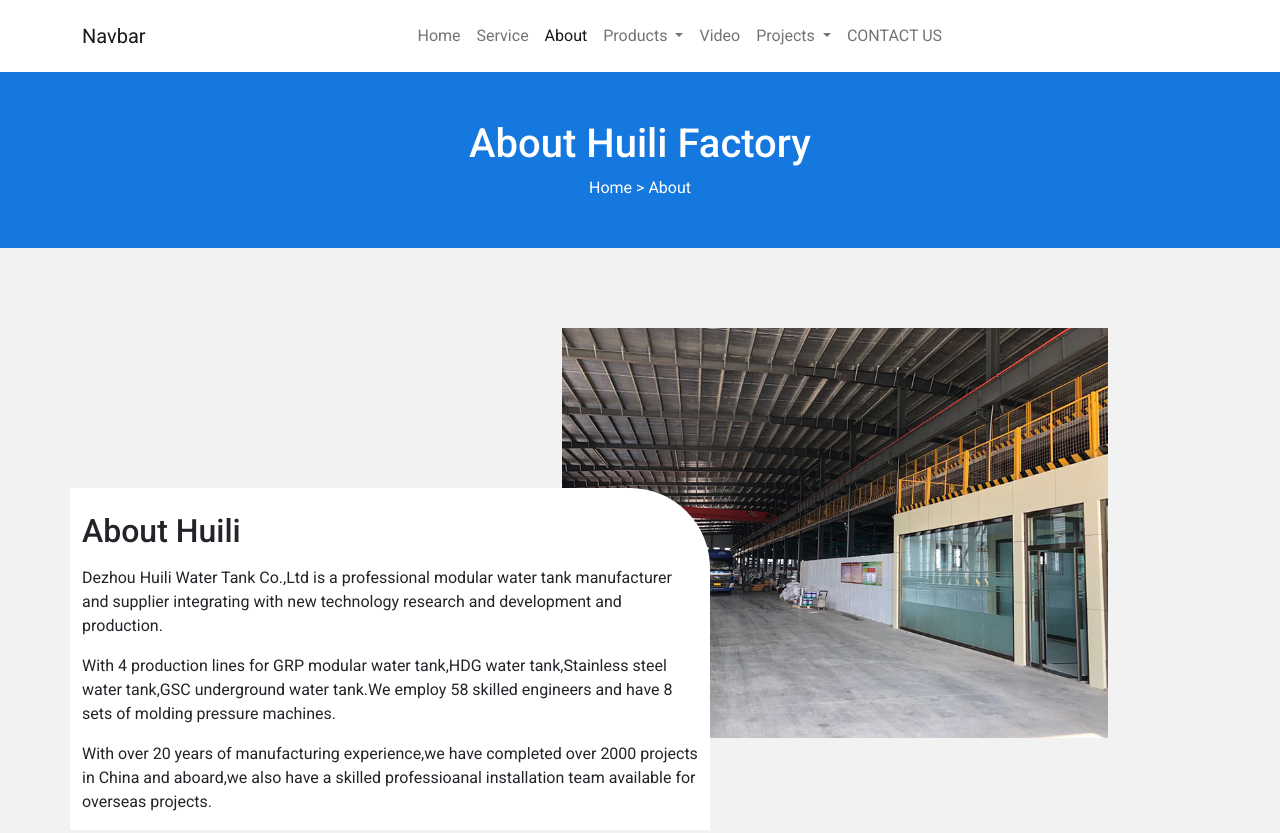
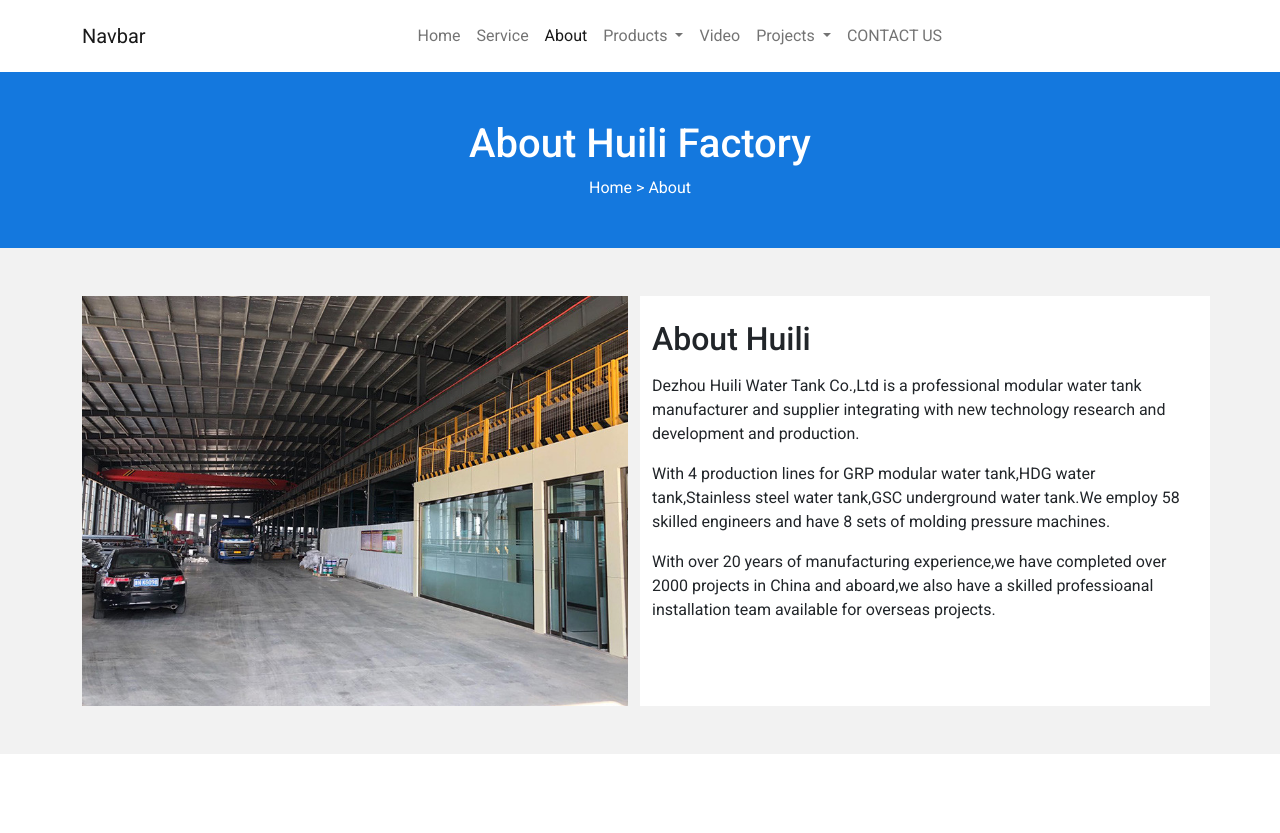
Before and after one commit to MAdityaPrasetyo/SuperHL-T, a plain HTML site: page about.html in a window 1280 px wide. Shown: the top 833 px of the page. Drawn offline with nearby package versions, Linux system fonts and the light colour scheme.

Commit message:
landing-page

```diff
--- a/about.html
+++ b/about.html
@@ -85,24 +85,15 @@
   <div class="container-fluid bg-lightgrey position-relative">
     <div class="container">
       <div class="row">
-          <div class="col-md-6 about-text bg-white position-absolute container">
-            <h2 class="mt-4 mb-3">About Huili</h2>
-              <p>Dezhou Huili Water Tank Co.,Ltd is a professional modular water tank manufacturer and supplier integrating with new technology research and development and production.</p>
-              <p>With 4 production lines for GRP modular water tank,HDG water tank,Stainless steel water tank,GSC underground water tank.We employ 58 skilled engineers and have 8 sets of molding pressure machines.</p>
-              <p>With over 20 years of manufacturing experience,we have completed over 2000 projects in China and aboard,we also have a skilled professioanal installation team available for overseas projects.</p>
+          <div class="col-md-6 mt-5 mb-5 d-flex">
+              <img class="img-fluid" src="img/about-1.jpg">
           </div>
-          <div class="col-md-6 about-image">
-            <img class="img-fluid" src="img/about-1.jpg">
-          </div>
-          <!-- <div class="col-md-6 mt-5 mb-5 bg-white about-content">
+          <div class="col-md-6 mt-5 mb-5 bg-white about-content">
               <h2 class="mt-4 mb-3">About Huili</h2>
               <p>Dezhou Huili Water Tank Co.,Ltd is a professional modular water tank manufacturer and supplier integrating with new technology research and development and production.</p>
               <p>With 4 production lines for GRP modular water tank,HDG water tank,Stainless steel water tank,GSC underground water tank.We employ 58 skilled engineers and have 8 sets of molding pressure machines.</p>
               <p>With over 20 years of manufacturing experience,we have completed over 2000 projects in China and aboard,we also have a skilled professioanal installation team available for overseas projects.</p>
           </div>
-          <div class="col-md-6 mt-5 mb-5 d-flex">
-              <img class="img-fluid" src="img/about-1.jpg">
-          </div> -->
       </div>
     </div>
   </div>
--- a/index.html
+++ b/index.html
@@ -11,6 +11,7 @@
     integrity="sha384-EVSTQN3/azprG1Anm3QDgpJLIm9Nao0Yz1ztcQTwFspd3yD65VohhpuuCOmLASjC" crossorigin="anonymous">
 
   <link rel="stylesheet" href="https://kit.fontawesome.com/0e94899dab.css" crossorigin="anonymous">
+  <link rel="stylesheet" href="https://unpkg.com/aos@next/dist/aos.css" />
   <link rel="stylesheet" href="style.css">
 
   <title>Hello, world!</title>
@@ -85,19 +86,19 @@
   <div class="container-fluid bg-lightgrey">
     <div class="container">
       <div class="row justify-content-center">
-        <div class="col-md-6 col-sm-11 home-content">
+        <div class="col-md-6 col-sm-11 home-content" data-aos="flip-left">
           <div class="flip-box">
             <div class="flip-box-inner">
               <div class="flip-box-front">
                 <img src="img/hl.png" class="img-fluid" style="border-radius: 20px;">
               </div>
               <div class="flip-box-back">
-                <img src="img/hl2.png" style="border-radius: 20px;">
+                <img src="img/hl2.png" class="img-fluid" style="border-radius: 20px;">
               </div>
             </div>
           </div>
         </div>
-        <div class="col-md-6 home-text">
+        <div class="col-md-6 home-text" data-aos="fade-up">
           <h2 class="mb-4">
             Home of Water Storage Tank Design and Manufacturing and Customization
           </h2>
@@ -433,6 +434,21 @@
   </script>
 
   <script src="https://kit.fontawesome.com/0e94899dab.js" crossorigin="anonymous"></script>
+  <script>
+    var x = document.getElementById("coverBackground");
+
+    function enableAutoplay() {
+      x.autoplay = true;
+      x.load();
+    }
+  </script>
+  <script src="https://unpkg.com/aos@next/dist/aos.js"></script>
+  <script>
+    AOS.init({
+      offset: 200,
+      duration:1200,
+    });
+  </script>
 
   <!-- Option 2: Separate Popper and Bootstrap JS -->
   <!--
--- a/style.css
+++ b/style.css
@@ -114,7 +114,7 @@ body{
     z-index: 2;
 } */
 
-.about-text{
+/* .about-text{
     border-radius: 0px 80px 0px 0px;
     margin-top: 30vh;
 }
@@ -126,7 +126,7 @@ body{
     margin-left: 60vh;
     margin-top: 10vh;
     margin-bottom: 20vh;
-}
+} */
 
 @media (min-width: 375px) and (max-width: 575.98px) {
 
```
